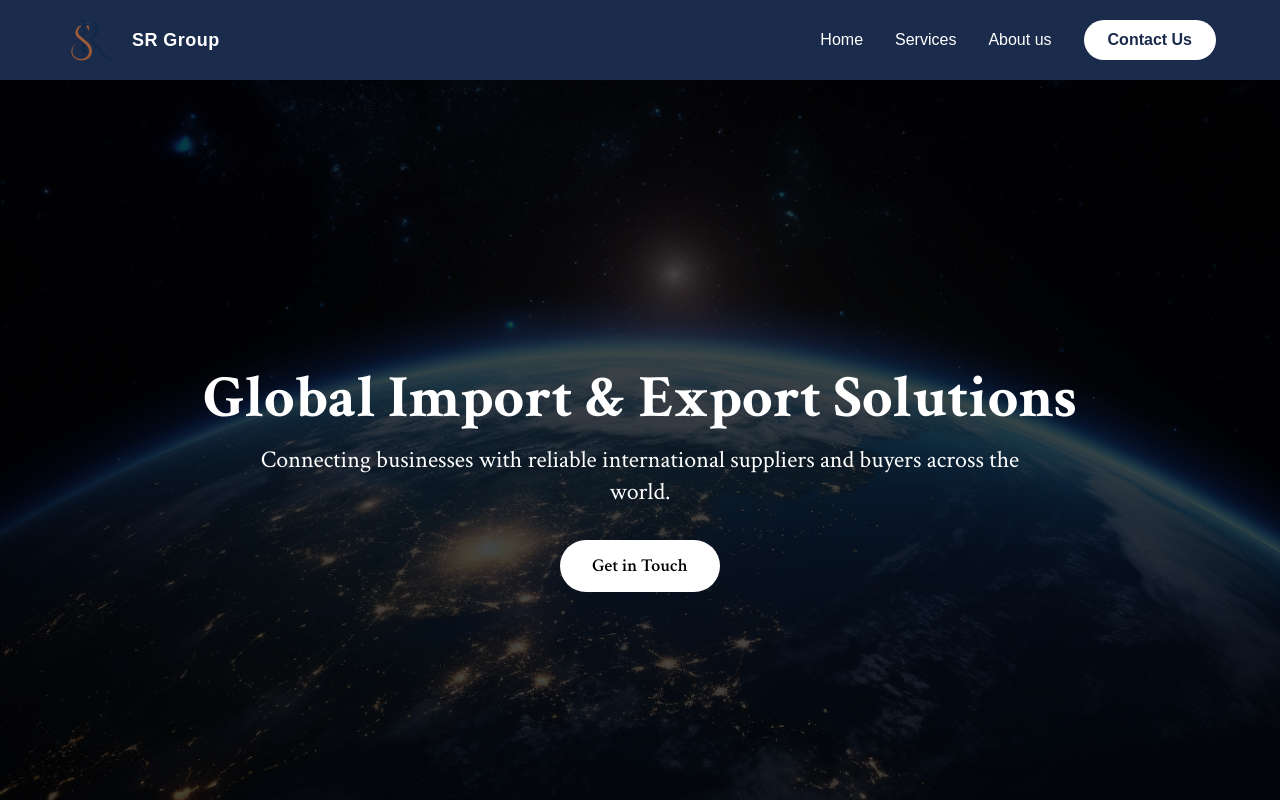
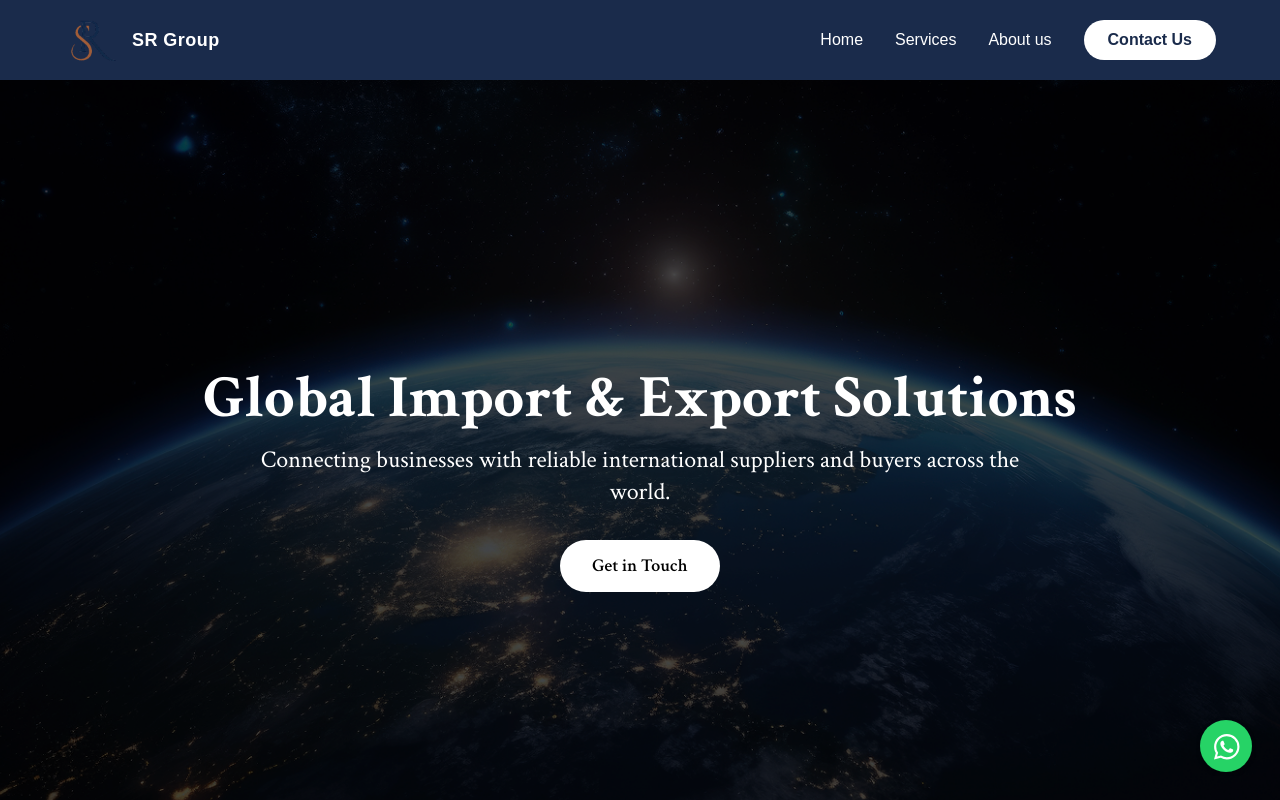
Before and after one commit to ShreyasSondur/SRGROUP, a Next.js app: page / in a window 1280 px wide. Shown: the top 800 px of the page. Built offline with nearby package versions, Linux system fonts and the light colour scheme.

Commit message:
Add floating WhatsApp contact button to all pages

```diff
--- a/app/page.js
+++ b/app/page.js
@@ -7,6 +7,7 @@
 import Contact from "../components/Contact";
 import About from "../components/About";
 import Footer from "../components/Footer";
+import WhatsAppButton from "../components/WhatsAppButton";
 export default function HomePage() {
 
   return (
@@ -16,6 +17,7 @@
       <About />
       <Contact />
       <Footer />
+      <WhatsAppButton />
     </>
   );
 }
--- /dev/null
+++ b/components/WhatsAppButton.jsx
@@ -0,0 +1,42 @@
+"use client";
+
+export default function WhatsAppButton() {
+  return (
+    <a
+      href="https://wa.me/919513201518"
+      target="_blank"
+      rel="noopener noreferrer"
+      aria-label="Chat on WhatsApp"
+      className="fixed bottom-6 right-6 z-50 transition-colors flex items-center justify-center"
+      style={{ width: 60, height: 60 }}
+    >
+      {/* Official WhatsApp SVG Logo */}
+      <svg
+        xmlns="http://www.w3.org/2000/svg"
+        width="60"
+        height="60"
+        viewBox="0 0 60 60"
+        aria-hidden="true"
+        style={{ display: 'block' }}
+      >
+        <defs>
+          <filter id="shadow" x="-50%" y="-50%" width="200%" height="200%">
+            <feGaussianBlur in="SourceAlpha" stdDeviation="2.5"/>
+            <feOffset dx="0" dy="2" result="offsetblur"/>
+            <feComponentTransfer>
+              <feFuncA type="linear" slope="0.25"/>
+            </feComponentTransfer>
+            <feMerge>
+              <feMergeNode/>
+              <feMergeNode in="SourceGraphic"/>
+            </feMerge>
+          </filter>
+        </defs>
+        <circle cx="30" cy="30" r="26" fill="#25D366" filter="url(#shadow)"/>
+        <g transform="translate(18, 18) scale(1.6)">
+          <path fill="#FFFFFF" d="M13.601 2.326A7.85 7.85 0 0 0 7.994 0C3.627 0 .068 3.558.064 7.926c0 1.399.366 2.76 1.057 3.965L0 16l4.204-1.102a7.9 7.9 0 0 0 3.79.965h.004c4.368 0 7.926-3.558 7.93-7.93A7.9 7.9 0 0 0 13.6 2.326zM7.994 14.521a6.6 6.6 0 0 1-3.356-.92l-.24-.144-2.494.654.666-2.433-.156-.251a6.56 6.56 0 0 1-1.007-3.505c0-3.626 2.957-6.584 6.591-6.584a6.56 6.56 0 0 1 4.66 1.931 6.56 6.56 0 0 1 1.928 4.66c-.004 3.639-2.961 6.592-6.592 6.592m3.615-4.934c-.197-.099-1.17-.578-1.353-.646-.182-.065-.315-.099-.445.099-.133.197-.513.646-.627.775-.114.133-.232.148-.43.05-.197-.1-.836-.308-1.592-.985-.59-.525-.985-1.175-1.103-1.372-.114-.198-.011-.304.088-.403.087-.088.197-.232.296-.346.1-.114.133-.198.198-.33.065-.134.034-.248-.015-.347-.05-.099-.445-1.076-.612-1.47-.16-.389-.323-.335-.445-.34-.114-.007-.247-.007-.38-.007a.73.73 0 0 0-.529.247c-.182.198-.691.677-.691 1.654s.71 1.916.81 2.049c.098.133 1.394 2.132 3.383 2.992.47.205.84.326 1.129.418.475.152.904.129 1.246.08.38-.058 1.171-.48 1.338-.943.164-.464.164-.86.114-.943-.049-.084-.182-.133-.38-.232"/>
+        </g>
+      </svg>
+    </a>
+  );
+}
```
